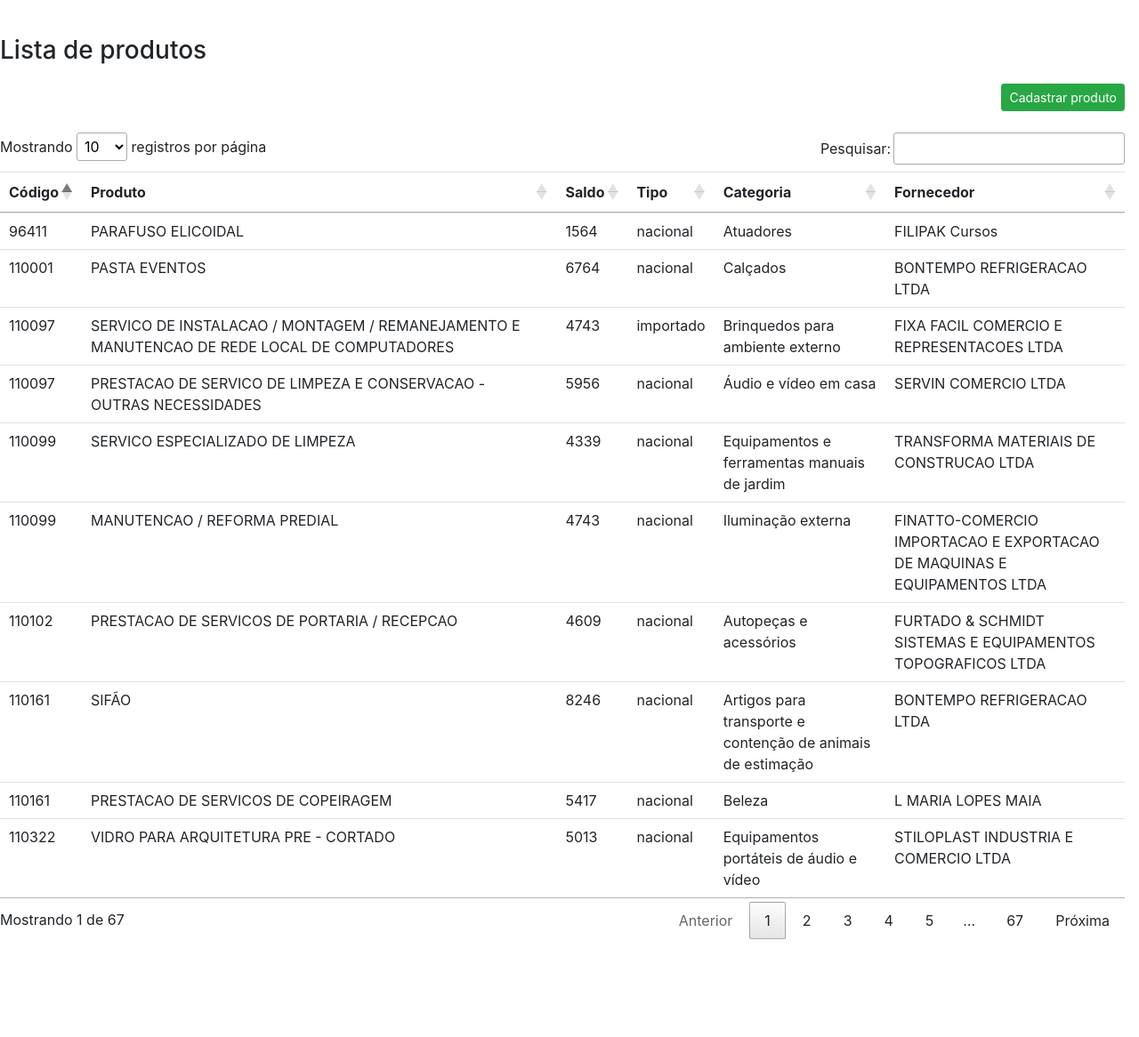
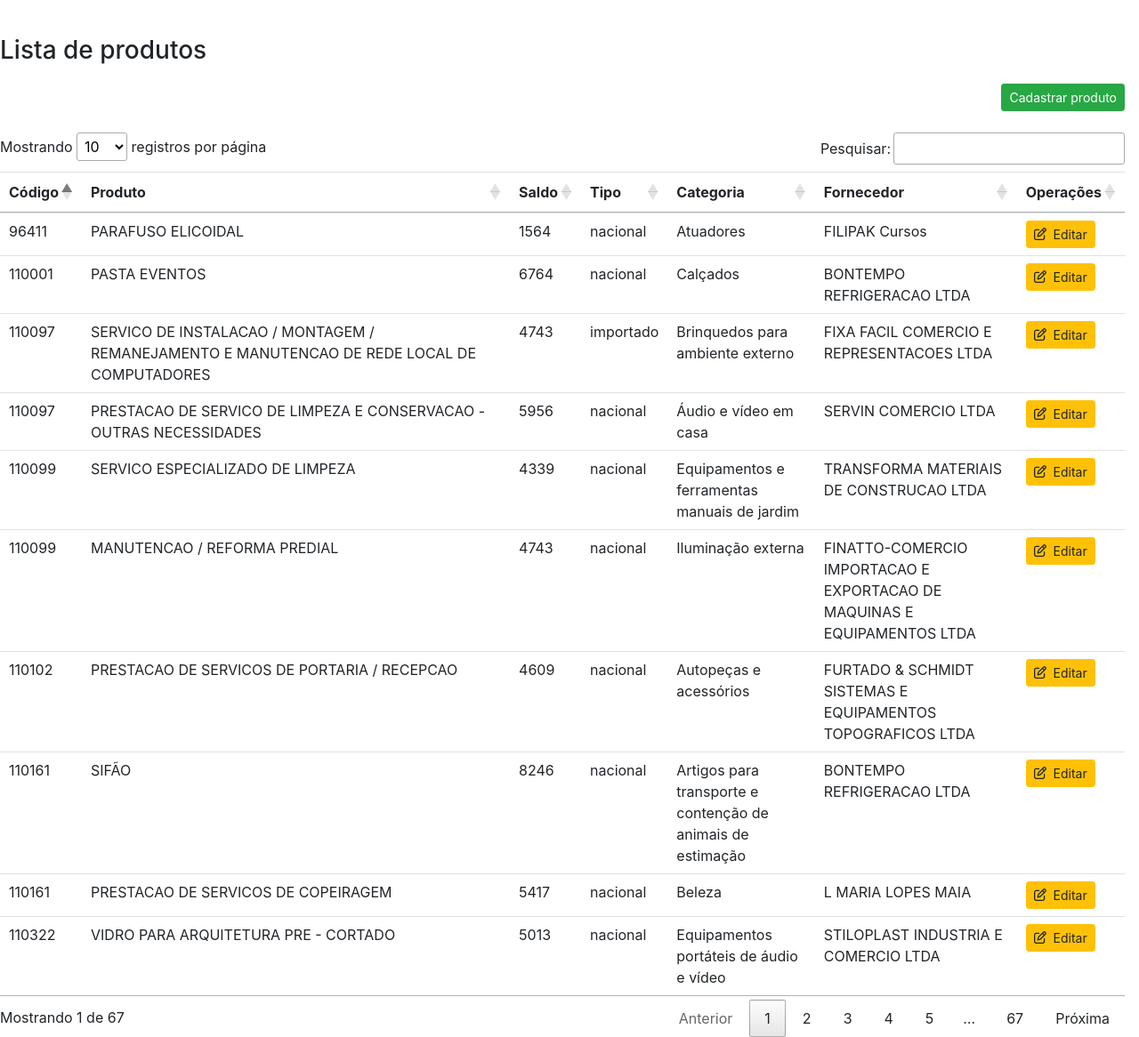
Before and after one commit to AnaLuizanc/GestaoEstoque, a PHP site: page /lista_produtos.php in a window 1280 px wide. Shown: the whole page at 89% size. Before the commit the page ends 1056 px from the top, so only its background shows below. Run offline with PHP 8.4, Linux system fonts and the light colour scheme; a user stored in the database is signed in; data comes from the database, SQL or seed files in the repository; data that the repository does not hold is empty; some libraries are stand-ins or nearby versions.

Commit message:
remove delete buttons from category and supplier lists; add operations column to product list

```diff
--- a/lista_categorias.php
+++ b/lista_categorias.php
@@ -50,8 +50,6 @@ if (!isset($_SESSION['usuario'])) {
                         <td>
                             <a title="Editar" href="edita_categoria.php?id=<?php echo $id_categoria ?>" role="button"
                             class="btn btn-warning btn-sm"><i class="far fa-edit"></i>&nbsp; Editar</a>
-                            <a title="Excluir" href="deleta_categoria.php?id=<?php echo $id_categoria ?>" role="button"
-                            class="btn btn-danger btn-sm"><i class="far fa-trash-alt"></i>&nbsp; Excluir</a>
                         </td>
                     </tr>
                     <?php } ?>
--- a/lista_fornecedores.php
+++ b/lista_fornecedores.php
@@ -55,8 +55,6 @@
                         <td>
                             <a title="Editar" href="edita_fornecedor.php?id=<?php echo $id_fornecedor ?>" role="button"
                             class="btn btn-warning btn-sm"><i class="far fa-edit"></i>&nbsp; Editar</a>
-                            <a title="Excluir" href="deleta_categoria.php?id=<?php echo $id_categoria ?>" role="button"
-                            class="btn btn-danger btn-sm"><i class="far fa-trash-alt"></i>&nbsp; Excluir</a>
                         </td>
                     </tr>
                     <?php } ?>
--- a/lista_produtos.php
+++ b/lista_produtos.php
@@ -33,6 +33,7 @@
                     <th scope="col">Tipo</th>
                     <th scope="col">Categoria</th>
                     <th scope="col">Fornecedor</th>
+                    <th scope="col">Operações</th>
                 </tr>
             </thead>
             <?php
@@ -66,6 +67,10 @@
                         <td><?php echo $tipo ?></td>
                         <td><?php echo $nome_categoria ?></td>
                         <td><?php echo $nome_fornecedor ?></td>
+                        <td>
+                            <a title="Editar" href="edita_produto.php?id=<?php echo $id_fornecedor ?>" role="button"
+                            class="btn btn-warning btn-sm"><i class="far fa-edit"></i>&nbsp; Editar</a>
+                        </td>
                     </tr>
             <?php } ?>
         </table>
```
